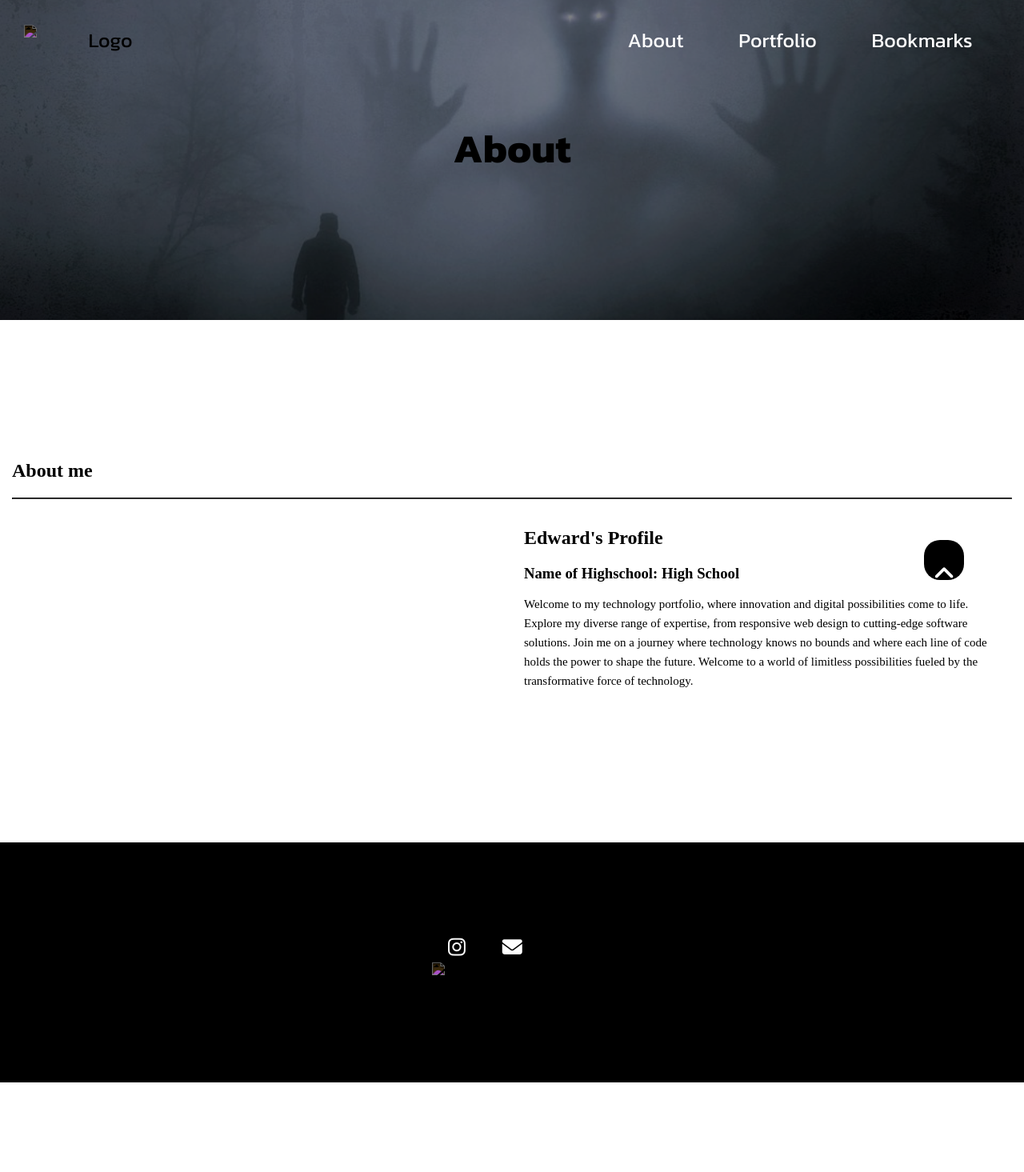
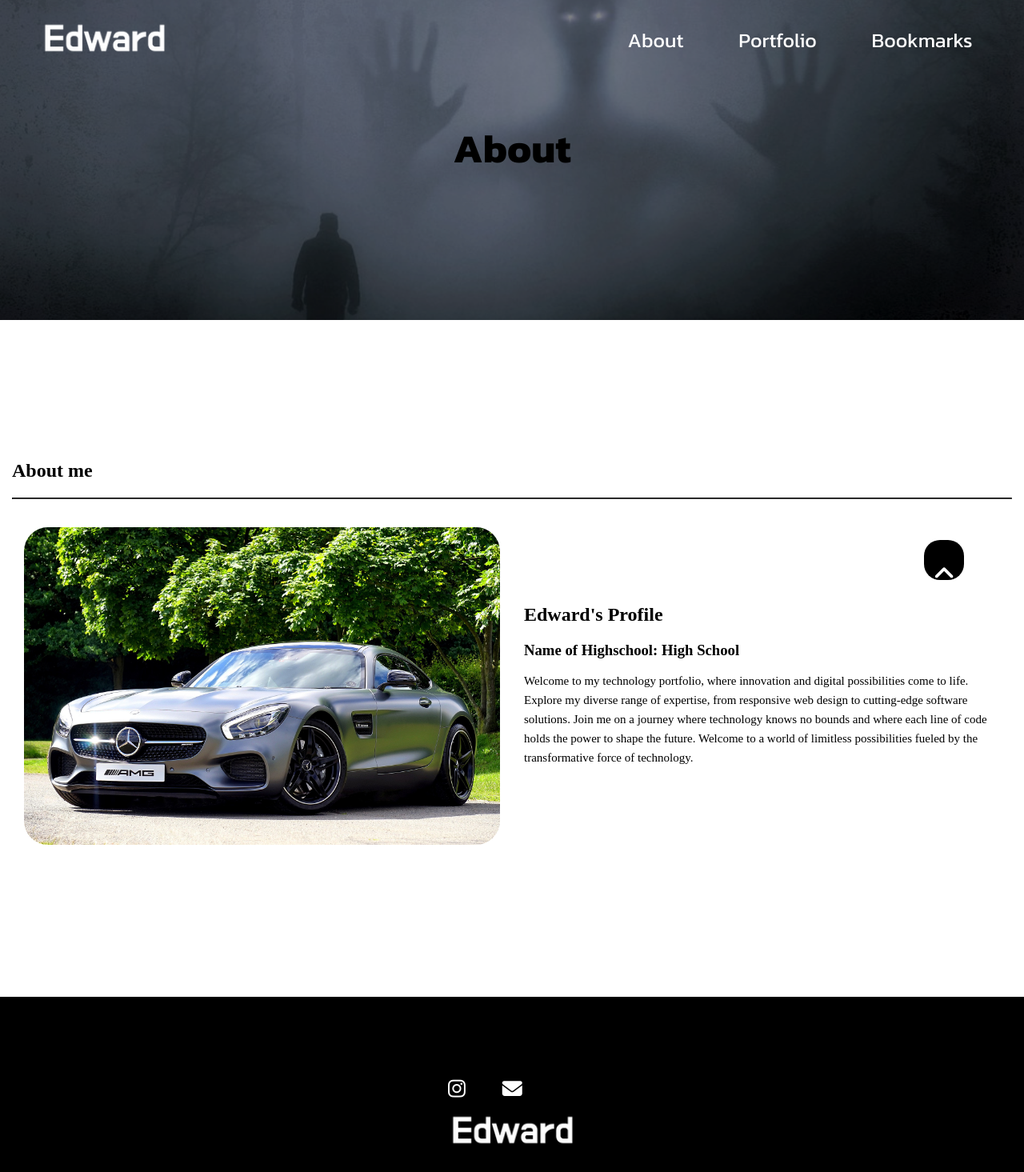
Before and after one commit to Edward11122/Edward11122.github.io, a plain HTML site: page about/about.html in a window 1280 px wide. Shown: the whole page at 80% size. Before the commit the page ends 1353 px from the top, so only its background shows below. Drawn offline with Linux system fonts and the light colour scheme; files that its build step writes are made by us from their sources; files whose address does not match are found by name; a web font is replaced by a local one.

Commit message:
Update about.html

```diff
--- a/about/about.html
+++ b/about/about.html
@@ -9,21 +9,21 @@
         <link rel="preconnect" href="https://fonts.googleapis.com">
         <link rel="preconnect" href="https://fonts.gstatic.com" crossorigin>
         <link href="https://fonts.googleapis.com/css2?family=Kanit:wght@100;200;300;400;500;600;700;800;900&family=Source+Serif+Pro:wght@200;300;400;600;700;900&display=swap" rel="stylesheet"><link href="https://fonts.googleapis.com/css2?family=Kanit:wght@100;200;300;400;500;600;700;800;900&display=swap" rel="stylesheet">
-        <link href="style.css" rel="stylesheet" type="text/css">
+        <link href="../style.css" rel="stylesheet" type="text/css">
         <title>EDWARD_about</title>
         <script src="https://kit.fontawesome.com/2b1c6b1e57.js" crossorigin="anonymous"></script>
     </head>
     <body>
         <div id="topHeader" class="top-header">
-            <a href="index.html" class="logo-container">
-                <img src="images/unnamed.png" alt="Logo">
+            <a href="../index.html" class="logo-container">
+                <img src="../images/unnamed.png" alt="Logo">
             </a>
             <div class="mobile-btn" id="mobile-btn"><i class="fa-solid fa-bars"></i></div>
             <nav class="menu" id="menu">
                 <ul>
                     <a class="menu-list" href="about.html">About</a>
-                    <a class="menu-list" href="index.html#portfolio">Portfolio</a>
-                    <a class="menu-list" href="index.html#bookmark">Bookmarks</a>
+                    <a class="menu-list" href="../index.html#portfolio">Portfolio</a>
+                    <a class="menu-list" href="../index.html#bookmark">Bookmarks</a>
                 </ul>
             </nav>
         </div>
@@ -39,7 +39,7 @@
                 <hr class="section-line">
                 <div class="about-innercontainer">
                     <div class="about-image-container">
-                        <img src="images/auto-2179220_1920.jpg" alt="">
+                        <img src="../images/auto-2179220_1920.jpg" alt="">
                     </div>
                     <div class="about-text-container">
                         <h2>Edward's Profile</h2>
@@ -60,8 +60,8 @@
                     <a href="#"><i class="fa-brands fa-instagram"></i></a>
                     <a href="#"><i class="fa-solid fa-envelope"></i></a>
                 <div>
-                <a href="index.html" class="logo-container">
-                    <img src="images/unnamed.png" alt="Logo">
+                <a href="../index.html" class="logo-container">
+                    <img src="../images/unnamed.png" alt="Logo">
                 </a>
             </div>
         </footer>
@@ -69,5 +69,5 @@
             <a href="#"><i class="fa-solid fa-angle-up"></i></a>
         </div>
     </body>
-    <script src="script.js"></script>
+    <script src="../script.js"></script>
 </html>
```
